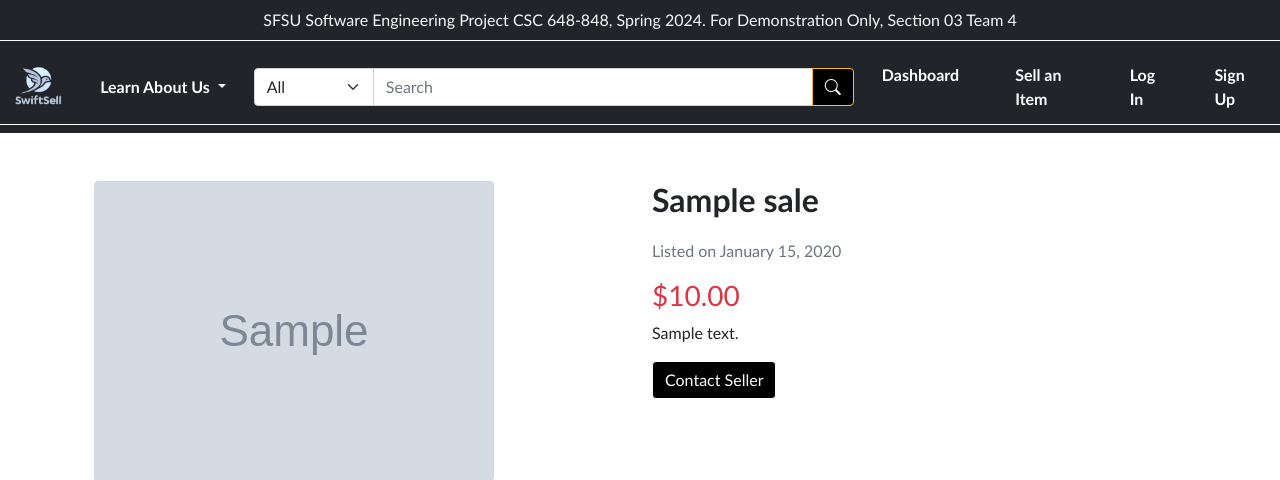
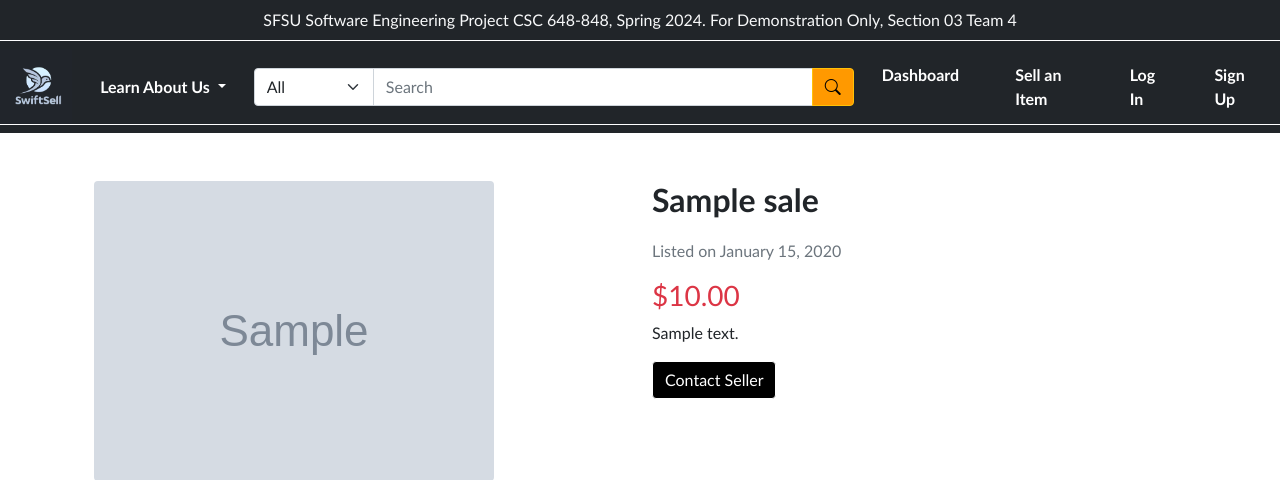
Before and after one commit to Amandeep-Singh-24/SwiftSell, a Flask app: page /item/1 in a window 1280 px wide. Shown: the top 480 px of the page. Run offline with Flask 3, Linux system fonts and the light colour scheme; tables that the repository leaves empty hold one stand-in row (values such as "Sample post"); grey boxes marked "Sample" are stand-in pictures.

Commit message:
Adjusted so user must log in to message, fixed search bar on message page and details

```diff
--- a/application/app.py
+++ b/application/app.py
@@ -478,6 +478,10 @@ def delete_item(item_id):
 
 @app.route('/message/<int:item_id>', methods=['GET', 'POST'])
 def message(item_id):
+     # Check if the user is logged in
+    if 'user_id' not in session:
+        flash("You must be logged in to access the message page.")
+        return redirect(url_for('login'))
     conn = mysql.connector.connect(**db_config)
     cursor = conn.cursor(dictionary=True)
     categories = []
--- a/application/src/static/css/details.css
+++ b/application/src/static/css/details.css
@@ -1,8 +1,3 @@
-.btn {
-    background-color: black !important;
-    color: white !important;
-}
-
 .img-fluid {
     max-height: 400px; /* Adjust the max-height as per your design needs */
     width: auto; /* Keep the original aspect ratio */
--- a/application/src/static/css/message.css
+++ b/application/src/static/css/message.css
@@ -12,6 +12,7 @@
 .form-control{
     border-radius: 5px;
     font-size: 1.15rem; /* Increased font size */
+    padding: 4px;
 }
 
 .form-group {
```
